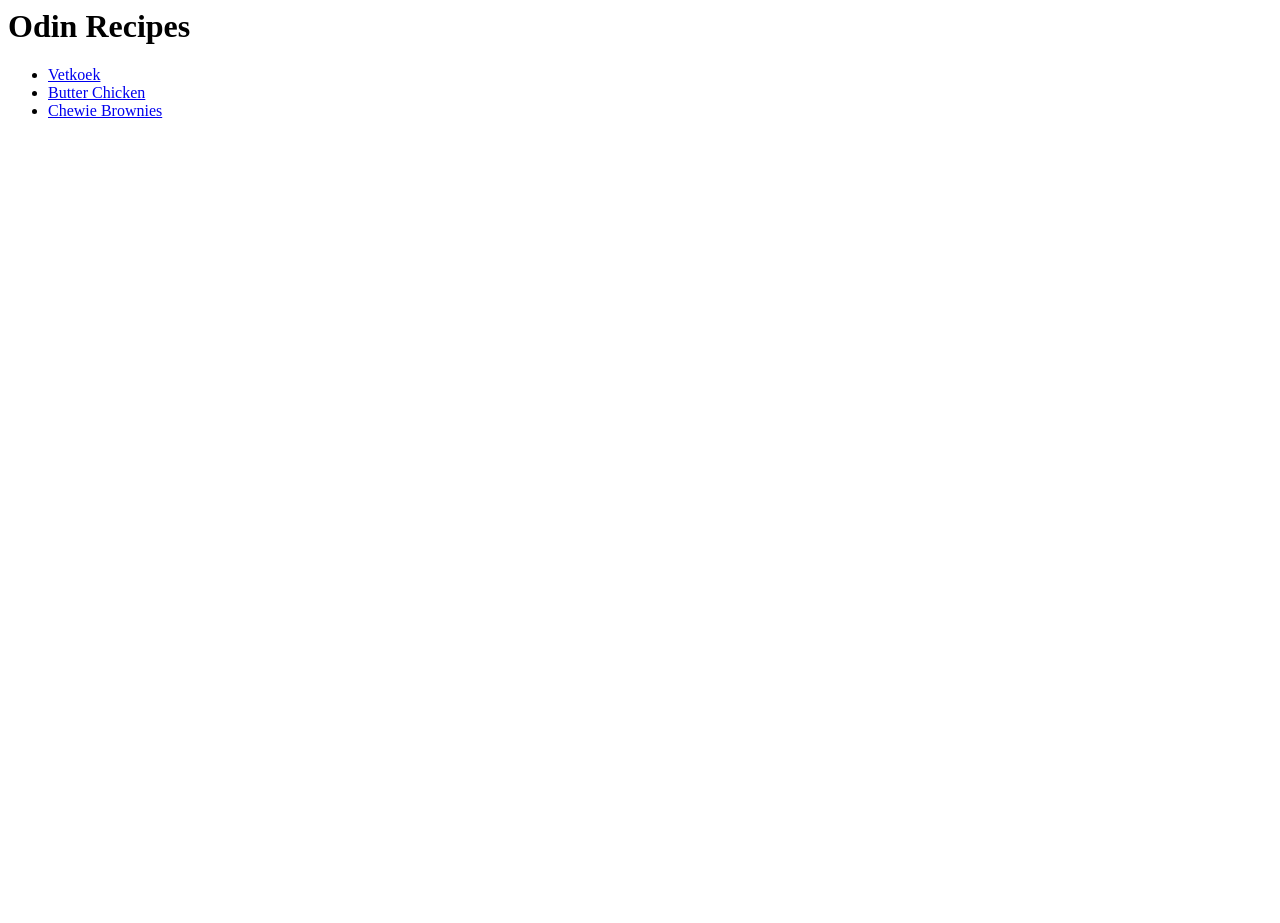
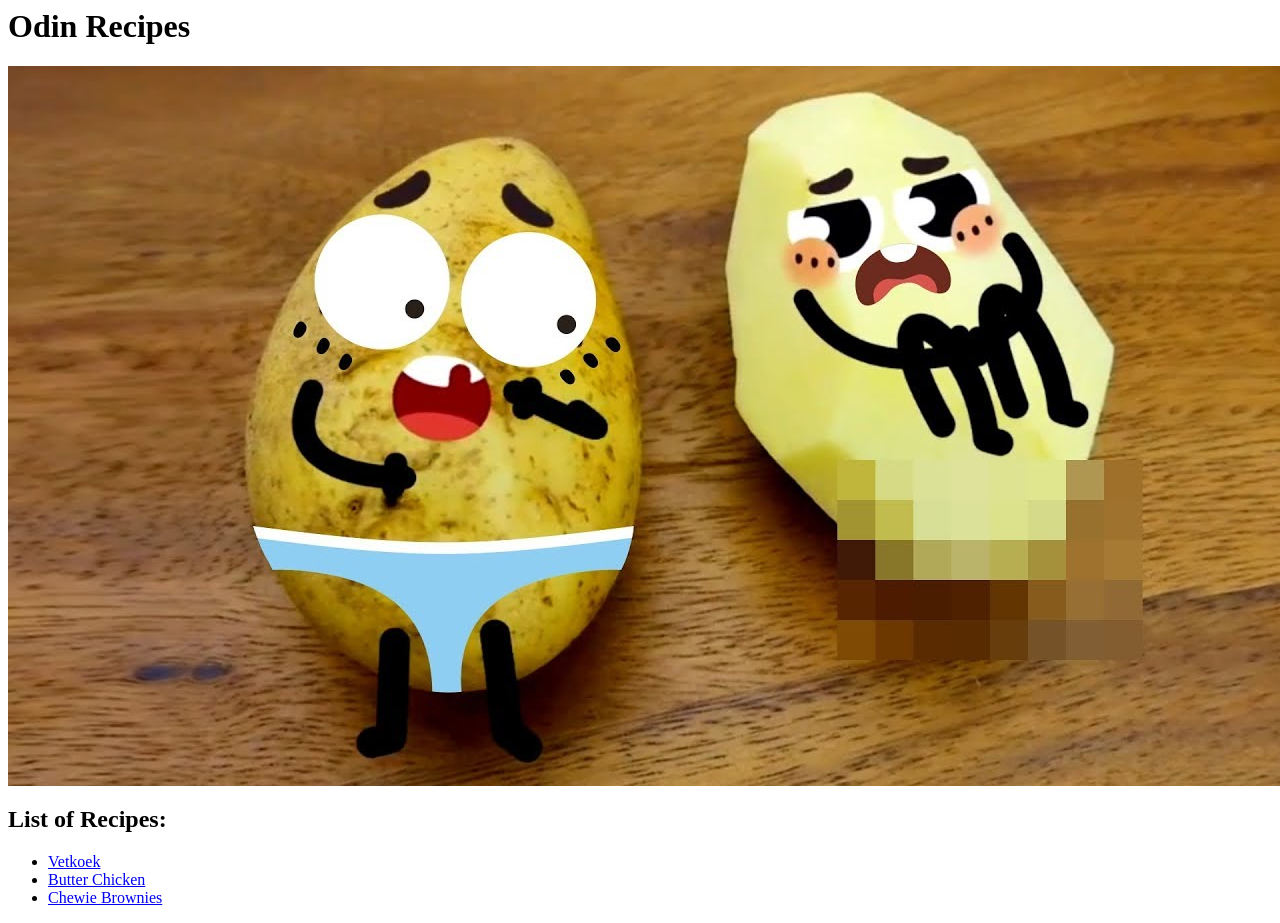
Before and after one commit to Juandre1998/odin-recipes, a plain HTML site: page index.html in a window 1280 px wide. Before the commit the page ends 800 px from the top, so only its background shows below. Drawn offline with Linux system fonts and the light colour scheme.

Commit message:
added photo to index page

```diff
--- a/index.html
+++ b/index.html
@@ -7,6 +7,9 @@
 
         <body>
             <h1>Odin Recipes</h1>
+            <img src="./images/potato.jpg"
+            <p></p>
+            <h2><b>List of Recipes:</b></h2>
             <p></p>
             <ul>
             <li><a href="./recipes/vetkoek.html">Vetkoek</a></li>
```
